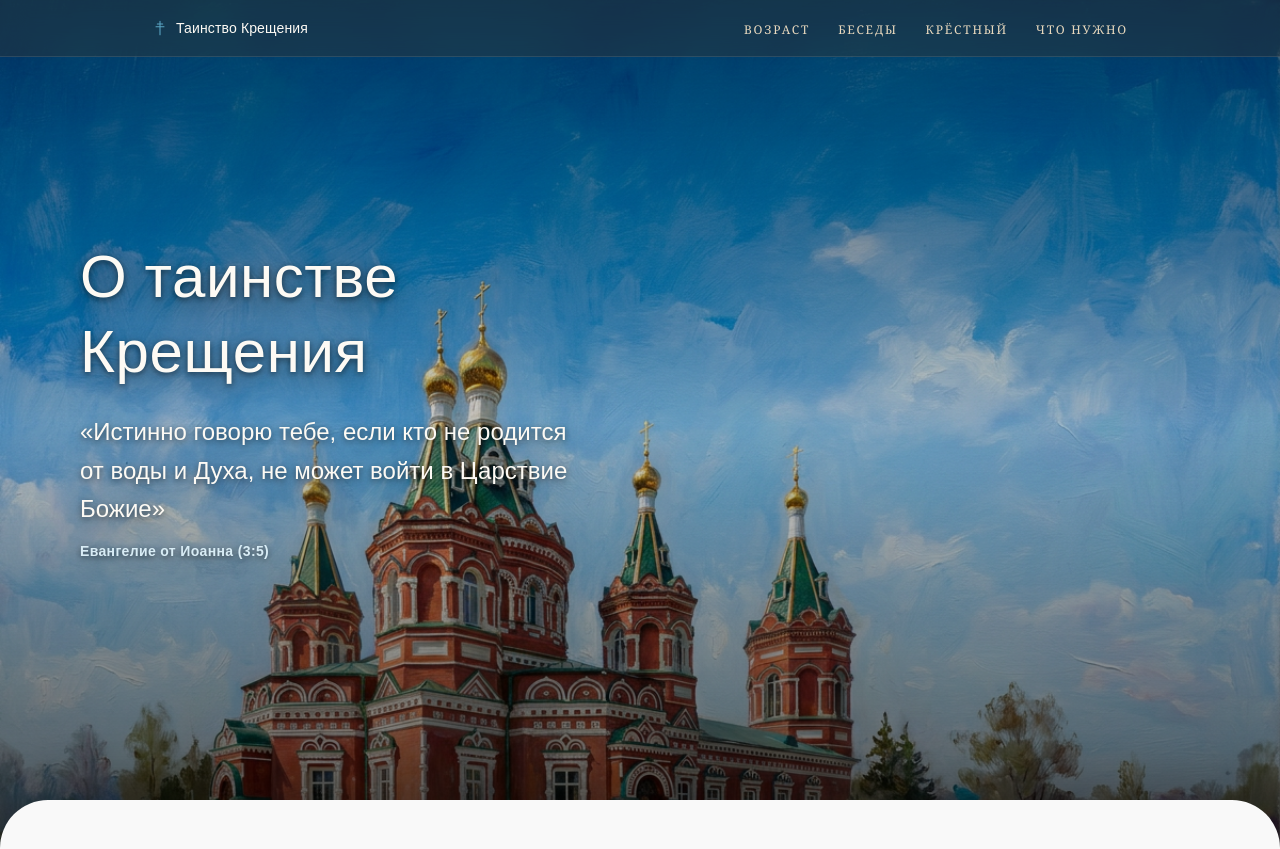
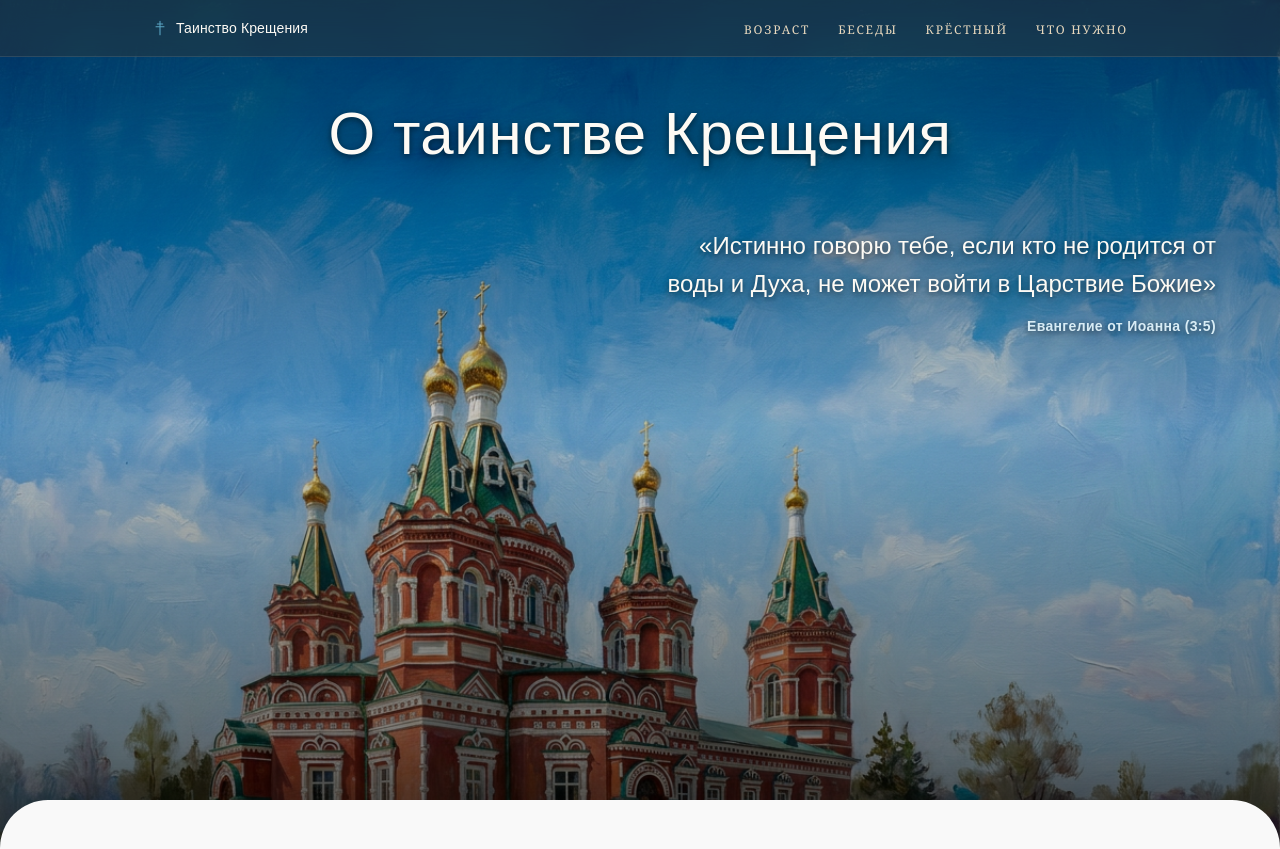
Before and after one commit to mzimovets/landing-kaz-sobor, a Next.js app: page / in a window 1280 px wide. Shown: the top 849 px of the page. Built offline with nearby package versions, Linux system fonts and the light colour scheme; a web font is replaced by a local one.

Commit message:
Reposition hero text: centered title up top, quote right-aligned below

```diff
--- a/src/app/page.tsx
+++ b/src/app/page.tsx
@@ -94,11 +94,11 @@ export default function Home() {
         />
         <div className="absolute inset-0 bg-gradient-to-b from-black/55 via-black/20 to-black/60" />
 
-        <div className="relative z-10 flex h-[85vh] max-w-2xl flex-col items-start justify-center px-6 text-left sm:px-12 md:h-screen md:px-20">
-          <h1 className="hero-text-shadow font-heading text-3xl leading-tight text-[#fdfaf4] sm:text-5xl md:text-6xl">
+        <div className="relative z-10 flex h-[85vh] w-full flex-col px-6 pt-14 pb-16 sm:px-12 md:h-screen md:px-16 md:pt-24 md:pb-24">
+          <h1 className="hero-text-shadow font-heading mx-auto max-w-3xl text-center text-3xl leading-tight text-[#fdfaf4] sm:text-5xl md:text-6xl">
             О таинстве Крещения
           </h1>
-          <blockquote className="quote-block hero-text-shadow mt-6 max-w-xl text-left">
+          <blockquote className="quote-block hero-text-shadow mt-10 ml-auto max-w-xl text-right md:mt-14">
             <p>
               «Истинно говорю тебе, если кто не родится от воды и Духа, не может
               войти в Царствие Божие»
```
